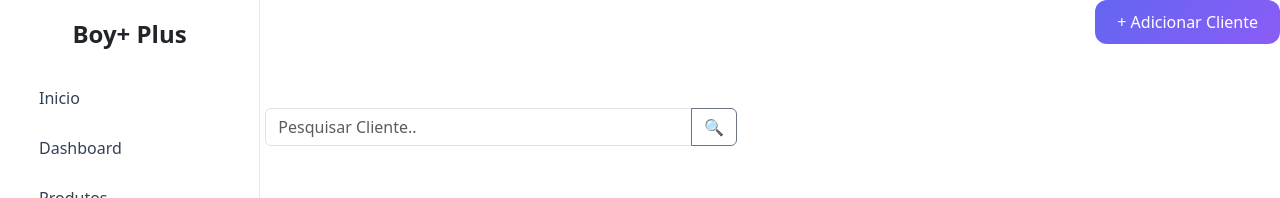
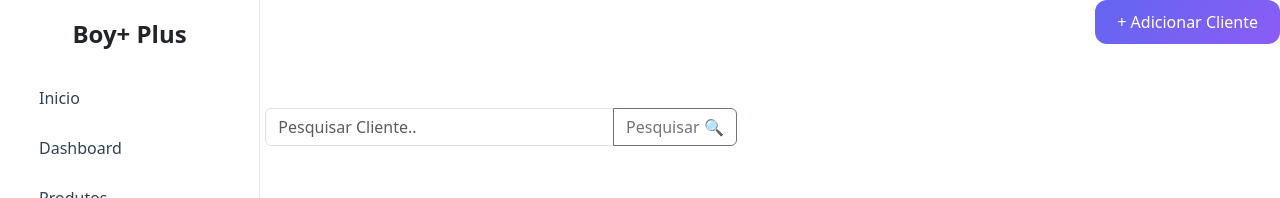
Before and after one commit to matheuskapp/pi-loja, a Next.js app: page /cadastro_clientes in a window 1280 px wide. Shown: the top 198 px of the page. Built offline with nearby package versions, Linux system fonts and the light colour scheme; no server answers; the database is empty.

Commit message:
botão pesquisar - atualizado

```diff
--- a/app/cadastro_clientes/page.js
+++ b/app/cadastro_clientes/page.js
@@ -57,7 +57,7 @@ function cadastroClientes() {
 
 
                           <BotaoAdicionarClientes/>
-                          <TabelaClientes listaClientes={listaClientes} pesquisar={pesquisar} />
+                          <TabelaClientes listaClientes={listaClientes} pesquisar={pesquisar} pesquisaClientes={pesquisaClientes} alteraPesquisaClientes={alteraPesquisaClientes} />
 
 
                       </div>
--- a/app/cadastro_clientes/tabela_clientes.js
+++ b/app/cadastro_clientes/tabela_clientes.js
@@ -1,7 +1,7 @@
 'use client'
 
 
-function TabelaClientes({listaClientes, pesquisar}) {
+function TabelaClientes({listaClientes, pesquisar, pesquisaClientes, alteraPesquisaClientes}) {
 
 
     return (
@@ -13,7 +13,7 @@ function TabelaClientes({listaClientes, pesquisar}) {
                 <div className="row">
                     <div className="col-6">
                         <div className="input-group">
-                            <input onChange={e => alteraPesquisaClientes(e.target.value)}
+                            <input value={pesquisaClientes} onChange={e => alteraPesquisaClientes(e.target.value)}
                                 type="text"
                                 className="form-control"
                                 placeholder="Pesquisar Cliente.."
@@ -23,7 +23,7 @@ function TabelaClientes({listaClientes, pesquisar}) {
                                 type="button col-10"
                                 id="button-addon2"
                             >
-                                🔍
+                               Pesquisar 🔍
                             </button>
                         </div>
                     </div>
```
